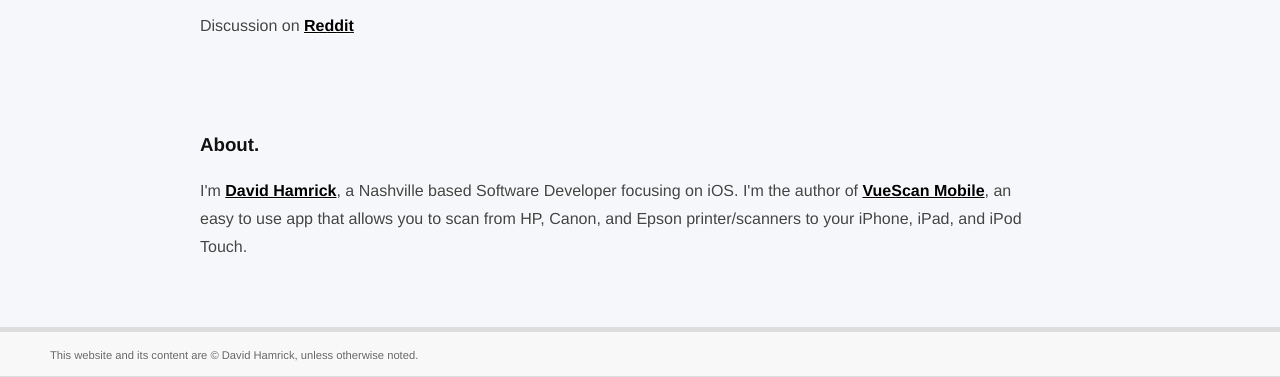
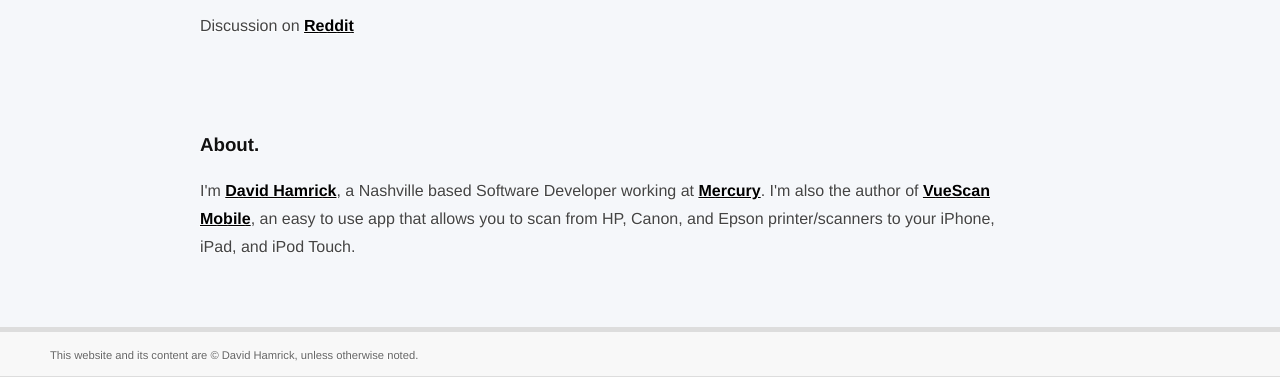
Before and after one commit to hamrickdavid/hamrickdavid.github.com, a Jekyll site: the page built from _posts/2011-08-07-using-blocks-for-drawing-to-avoid-subclasssing-in-objective-c.markdown, in a window 1280 px wide, cut to the strip 959-1336 px from the top of the page. Built offline with Jekyll 4.4.1, drawn with Linux system fonts in a browser that asks for light colours; Markdown is read by kramdown in place of the engine named in the settings.

Commit message:
Changed the about section to include a link to Mercury

```diff
--- a/_layouts/post.html
+++ b/_layouts/post.html
@@ -16,6 +16,6 @@ layout: default
 <br>
 <h3>About.</h3>
 <p>
-I'm <a href="http://www.twitter.com/davidhamrick">David Hamrick</a>, a Nashville based Software Developer focusing on iOS. I'm the author of <a href="http://itunes.apple.com/us/app/vuescan-mobile/id450984682?ls=1&mt=8">VueScan Mobile</a>, an easy to use app that allows you to scan from HP, Canon, and Epson printer/scanners to your iPhone, iPad, and iPod Touch.
+I'm <a href="http://www.twitter.com/davidhamrick">David Hamrick</a>, a Nashville based Software Developer working at <a href="http://www.mercury.io">Mercury</a>. I'm also the author of <a href="http://itunes.apple.com/us/app/vuescan-mobile/id450984682?ls=1&mt=8">VueScan Mobile</a>, an easy to use app that allows you to scan from HP, Canon, and Epson printer/scanners to your iPhone, iPad, and iPod Touch.
 </p>
 </section>
```
